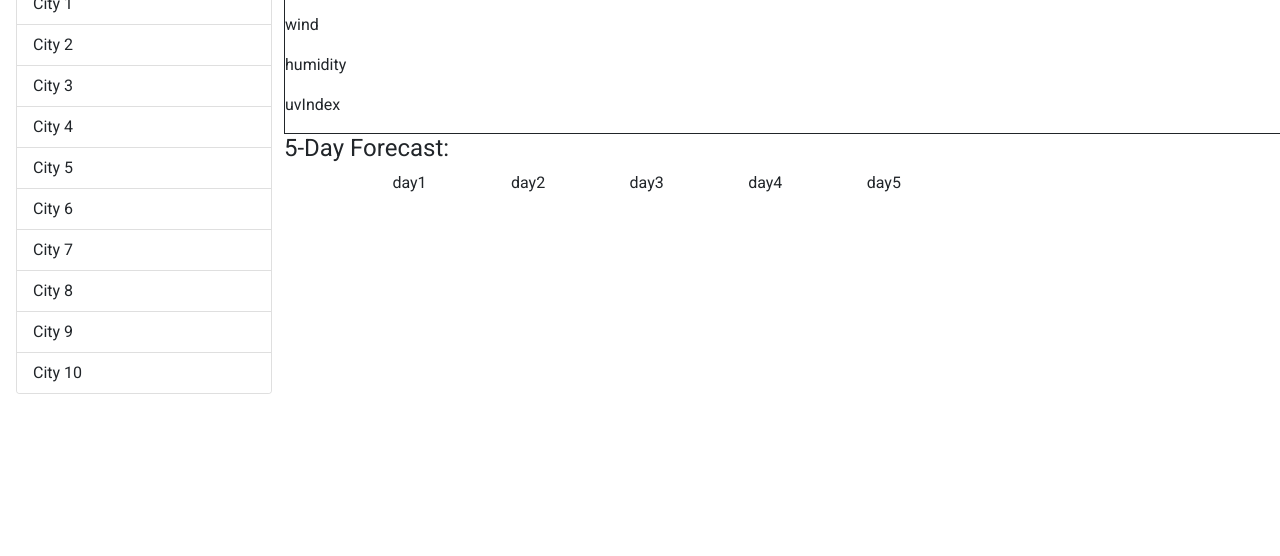
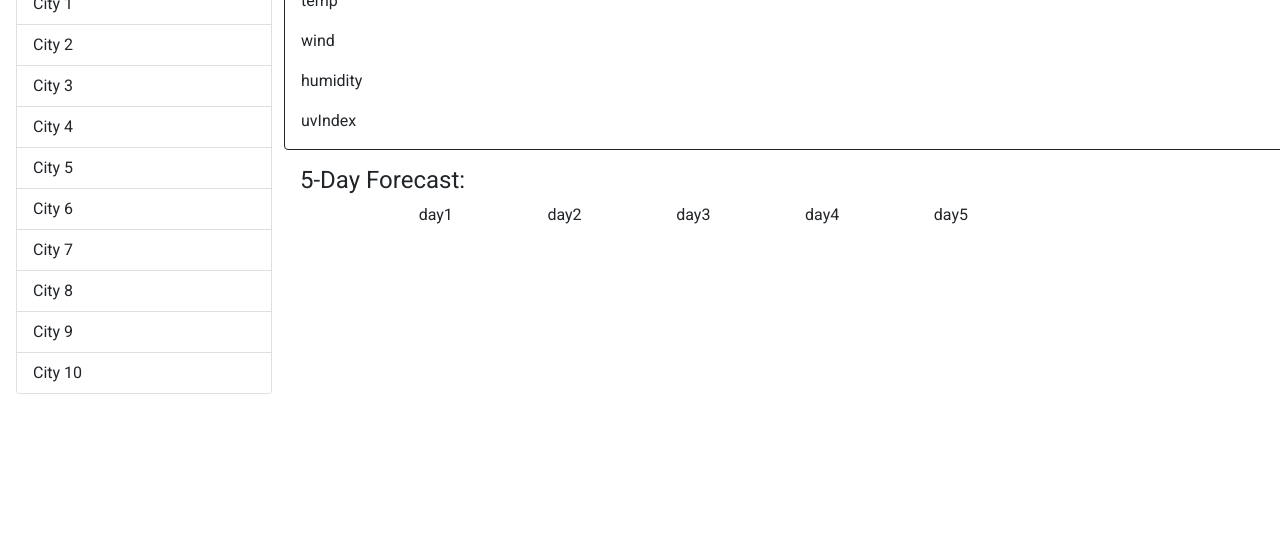
Before and after one commit to ctolnai/weather-dashboard, a plain HTML site: page index.html in a window 1280 px wide. Shown: the part 244-800 px from the top of the page. Drawn offline with nearby package versions, Linux system fonts and the light colour scheme.

Commit message:
adjusted padding

```diff
--- a/assets/css/style.css
+++ b/assets/css/style.css
@@ -1,7 +1,6 @@
 *{
     font-family: 'Roboto', sans-serif;
-    margin:0;
-    padding: 0;
+
 }
 
 .navbar-brand{
@@ -28,3 +27,11 @@
     justify-content: space-evenly;
     align-items: center;
 }
+
+p{
+    margin: 1rem;
+}
+
+.forecast{
+    padding: 1rem;
+}
--- a/index.html
+++ b/index.html
@@ -33,8 +33,8 @@
 
 <body>
     <main>
-        <div class="container m-2 p-2 w-100">
-            <div class="row m-0 w-100">
+        <div class="container m-2 p-2 mw-100">
+            <div class="row m-0">
                 <div class="card col-lg-4 p-0">
                     <h3 class="card-header">Recent Cities</h3>
                     <ul class="list-group list-group-flush">
@@ -51,20 +51,22 @@
                     </ul>
                 </div>
                 <div class="col-lg-8">
-                    <div class="currentCity border border-dark b-8">
+                    <div class="currentCity border border-dark rounded">
                         <p id="city">city</p>
                         <p id="temp">temp</p>
                         <p id="wind">wind</p>
                         <p id="humidity">humidity</p>
                         <p id="uvIndex">uvIndex</p>
                     </div>
-                    <h4>5-Day Forecast:</h4>
-                    <div class="container fiveDay">
+                    <div class="forecast">
+                        <h4>5-Day Forecast:</h4>
+                        <div class="container fiveDay">
                             <div id="day1 col-lg-2">day1</div>
                             <div id="day2 col-lg-2">day2</div>
                             <div id="day3 col-lg-2">day3</div>
                             <div id="day4 col-lg-2">day4</div>
                             <div id="day5 col-lg-2">day5</div>
+                        </div>
                     </div>
                 </div>
             </div>
```
